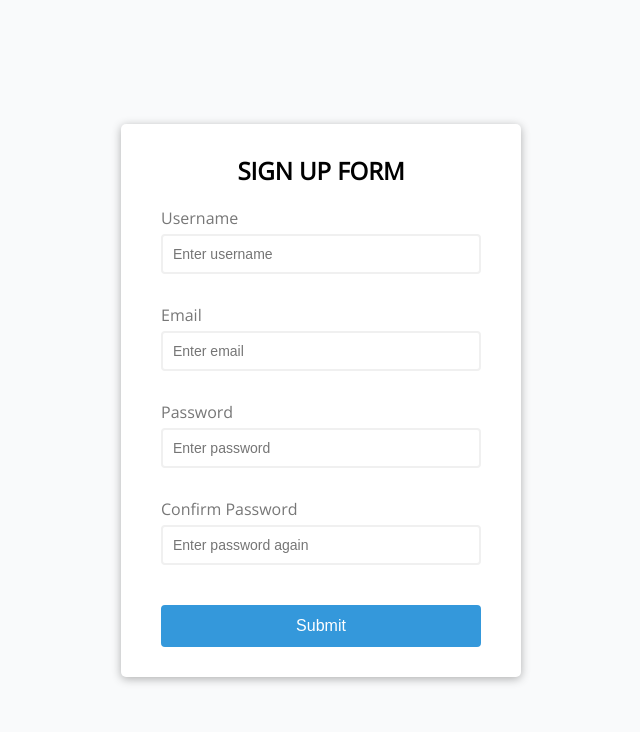
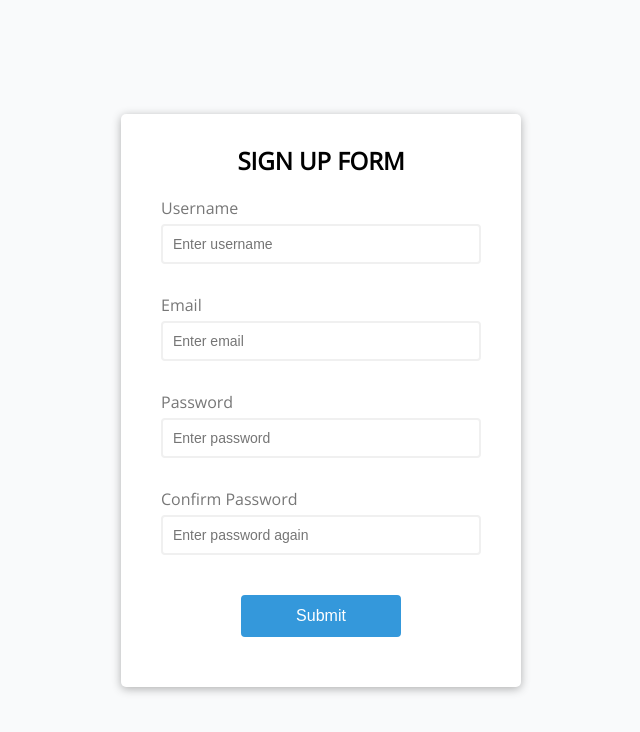
Before and after one commit to randyttphan/form-validator, a plain HTML site: page index.html in a window 1280 px wide. Shown: the whole page, without its empty margins (319-959 px from the left). Drawn offline with nearby package versions, Linux system fonts and the light colour scheme.

Commit message:
final styles touch

```diff
--- a/styles.css
+++ b/styles.css
@@ -87,8 +87,8 @@ h2 {
   display: block;
   font-size: 16px;
   padding: 10px;
-  margin-top: 20px;
-  width: 100%;
+  width: 50%;
+  margin: 20px auto;
 }
 
 .form button:hover {
```
